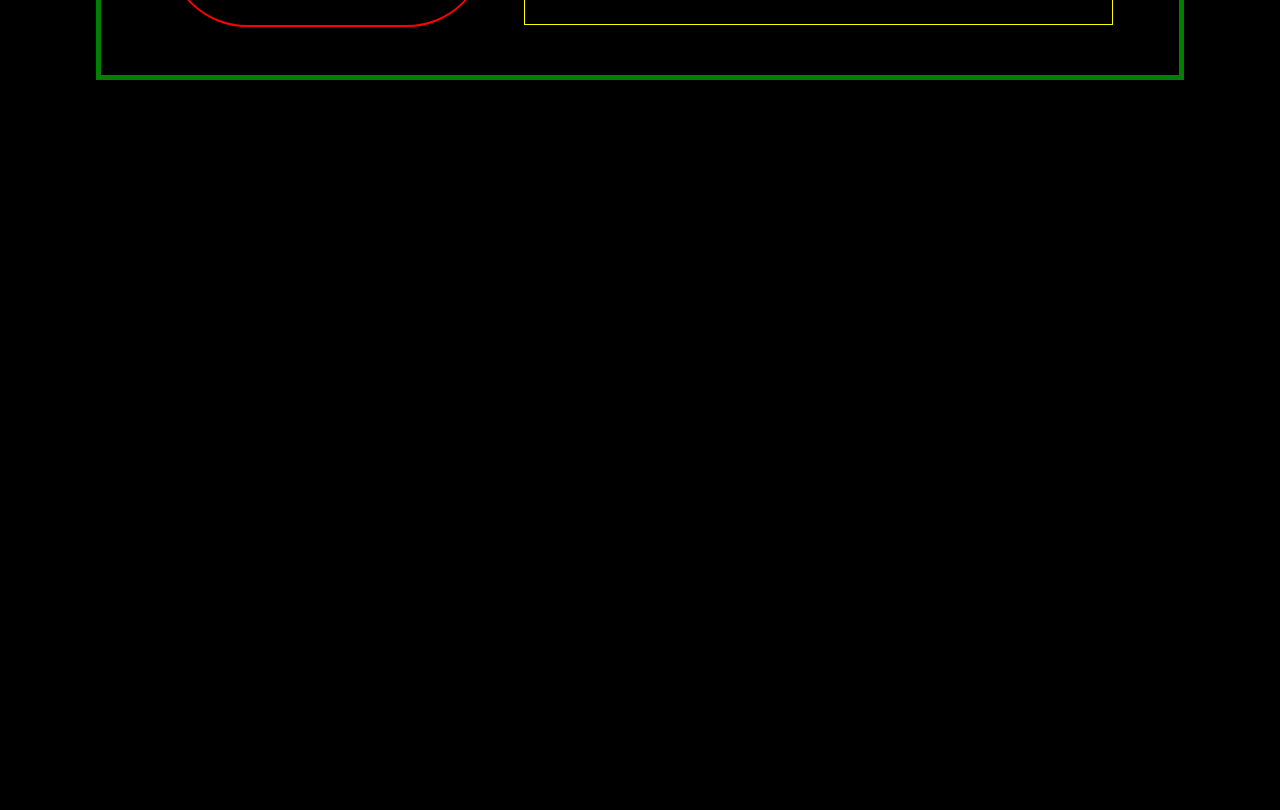
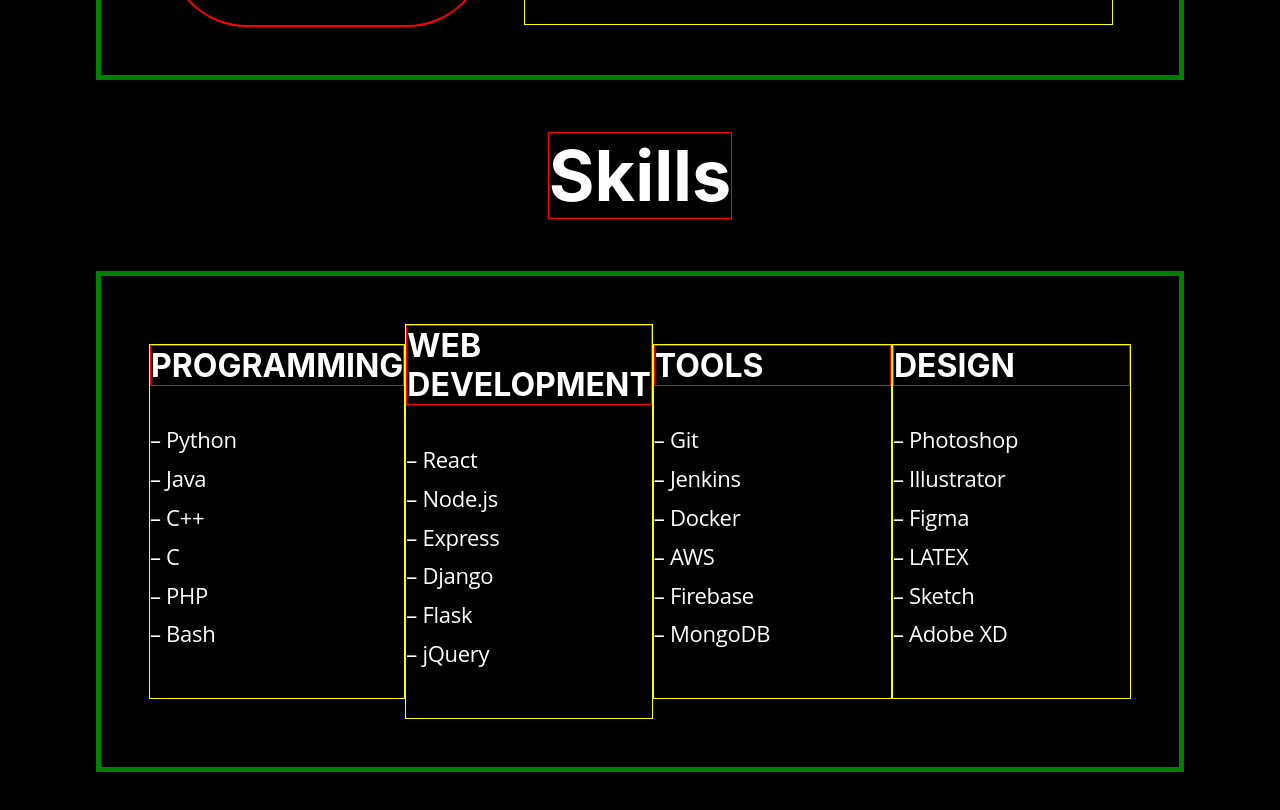
Before and after one commit to sudhanshusingh15/portfolio, a React (Create React App) app in the folder portfolio/: page /about in a window 1280 px wide. Shown: the part 3960-4770 px from the top of the page. Built offline with nearby package versions, Linux system fonts and the light colour scheme.

Commit message:
updated about page

```diff
--- a/portfolio/src/containers/helloWorld/index.jsx
+++ b/portfolio/src/containers/helloWorld/index.jsx
@@ -10,7 +10,7 @@ const greetings = [
     { message: "こんにちは世界！", color: "linear-gradient(45deg, #92FFF6, #FFA6FA)" },
     { message: "Bonjour le monde!", color: "linear-gradient(45deg, #BB96FE, #5B00FF)" },
     { message: "Hej Världen!", color: "linear-gradient(45deg, #DCF8C6, #00A79D)" },
-    { message: "你好，世界!", color: "linear-gradient(45deg, #88D3CE, #6E45E2)" },
+    { message: "你好世界!", color: "linear-gradient(45deg, #88D3CE, #6E45E2)" },
     { message: "Olá Mundo!", color: "linear-gradient(45deg, #E8C3BA, #D6AE7B)" },
     { message: "Hallo Welt!", color: "linear-gradient(45deg, #24c6dc, #514a9d)" },
     { message: "안녕 세상!", color: "linear-gradient(90deg, #FFFF00, #FF3B00)" },
--- a/portfolio/src/pages/about/index.jsx
+++ b/portfolio/src/pages/about/index.jsx
@@ -29,8 +29,6 @@ const HelloWorldContainer = styled.div`
 `;
 
 const TextContainer = styled.div`
-    width: 85%;
-    height: auto;
     display: flex;
     justify-content: center;
     flex-direction: column;
@@ -40,6 +38,7 @@ const TextContainer = styled.div`
 
     ${props => css`
         width: ${props.width || "85%"};
+        height: ${props.height || "auto"};
     `}
 `;
 
@@ -48,13 +47,13 @@ const IntroContainer = styled.div`
     justify-content: space-around;
     align-items: center;
     flex-direction: row;
-    width: 85%;
     padding: 3em;
     border: 5px solid green;
 
     ${props => css`
         padding-top: ${props.paddingTop || "3em"};
         height: ${props.height || "75vh;"};
+        width: ${props.width || "85%"};
     `}
 
 `;
@@ -273,5 +272,66 @@ export function About(props) {
                     <Text fontSize="1.375em" fontWeight="400">decrease in malfunctions.</Text>
                 </TextContainer>
             </IntroContainer>
+            <p>
+                <br />
+            </p>
+            <Title fontSize="70px">Skills</Title>
+            <p>
+                <br />
+            </p>
+            <IntroContainer className="Skills" height="auto">
+                <TextContainer>
+                    <Title fontSize="2.0em" color="white">PROGRAMMING</Title>
+                    <p>
+                        <br />
+                    </p>
+                    <Text fontSize="1.375em" fontWeight="400" firstText>– Python</Text>
+                    <Text fontSize="1.375em" fontWeight="400">– Java</Text>
+                    <Text fontSize="1.375em" fontWeight="400">– C++</Text>
+                    <Text fontSize="1.375em" fontWeight="400">– C</Text>
+                    <Text fontSize="1.375em" fontWeight="400">– PHP</Text>
+                    <Text fontSize="1.375em" fontWeight="400">– Bash</Text>
+
+                </TextContainer>
+                <TextContainer>
+                    <Title fontSize="2.0em" color="white">WEB DEVELOPMENT</Title>
+                    <p>
+                        <br />
+                    </p>
+                    <Text fontSize="1.375em" fontWeight="400" firstText>– React</Text>
+                    <Text fontSize="1.375em" fontWeight="400">– Node.js</Text>
+                    <Text fontSize="1.375em" fontWeight="400">– Express</Text>
+                    <Text fontSize="1.375em" fontWeight="400">– Django</Text>
+                    <Text fontSize="1.375em" fontWeight="400">– Flask</Text>
+                    <Text fontSize="1.375em" fontWeight="400">– jQuery</Text>
+
+                </TextContainer>
+                <TextContainer>
+                    <Title fontSize="2.0em" color="white">TOOLS</Title>
+                    <p>
+                        <br />
+                    </p>
+                    <Text fontSize="1.375em" fontWeight="400" firstText>– Git</Text>
+                    <Text fontSize="1.375em" fontWeight="400">– Jenkins</Text>
+                    <Text fontSize="1.375em" fontWeight="400">– Docker</Text>
+                    <Text fontSize="1.375em" fontWeight="400">– AWS</Text>
+                    <Text fontSize="1.375em" fontWeight="400">– Firebase</Text>
+                    <Text fontSize="1.375em" fontWeight="400">– MongoDB</Text>
+
+                </TextContainer>
+                <TextContainer>
+                    <Title fontSize="2.0em" color="white">DESIGN</Title>
+                    <p>
+                        <br />
+                    </p>
+                    <Text fontSize="1.375em" fontWeight="400" firstText>– Photoshop</Text>
+                    <Text fontSize="1.375em" fontWeight="400">– Illustrator</Text>
+                    <Text fontSize="1.375em" fontWeight="400">– Figma</Text>
+                    <Text fontSize="1.375em" fontWeight="400">– LATEX</Text>
+                    <Text fontSize="1.375em" fontWeight="400">– Sketch</Text>
+                    <Text fontSize="1.375em" fontWeight="400">– Adobe XD</Text>
+                </TextContainer>
+            </IntroContainer>
+
         </AboutContainer>);
 }
```
